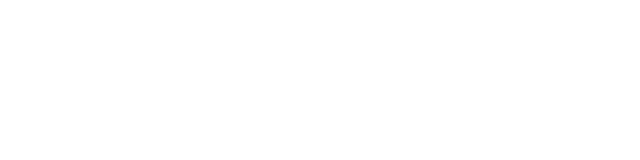
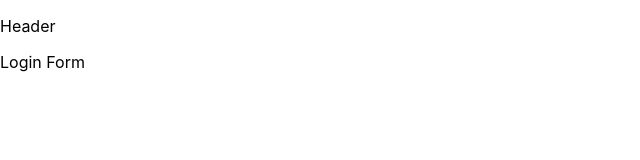
Before and after one commit to eric-holdener/library-cms-frontend, a React (Create React App) app: page /login in a window 1280 px wide. Before the commit this address had no page. Shown: the top 160 px of the page, without its empty margins (0-640 px from the left). Built offline with nearby package versions, Linux system fonts and the light colour scheme.

Commit message:
added user profile protected route, and an auth checker

```diff
--- a/src/App.js
+++ b/src/App.js
@@ -2,6 +2,9 @@ import { UserProvider } from "./contexts/UserContext";
 import { BrowserRouter, Routes, Route } from "react-router-dom";
 import Layout from "./components/Layout/Layout";
 import Home from "./components/Home/Home";
+import LoginPage from "./components/Login.js/LoginPage";
+import AuthChecker from "./components/Authentication/AuthChecker";
+import Profile from "./components/User/Profile";
 
 function App() {
   return (
@@ -10,6 +13,10 @@ function App() {
         <Routes>
           <Route path="/" element={<Layout />}>
             <Route index element={<Home />} />
+            <Route path="login" element={<LoginPage />} />
+            <Route path="user">
+              <Route path="profile" element={<AuthChecker><Profile /></AuthChecker>} />
+            </Route>
           </Route>
         </Routes>
       </BrowserRouter>
--- /dev/null
+++ b/src/components/Authentication/AuthChecker.js
@@ -0,0 +1,15 @@
+import { Navigate } from "react-router-dom";
+import { UserContext } from "../../contexts/UserContext";
+import { useContext } from "react";
+
+export default function AuthChecker(props) {
+  const { loggedInUser } = useContext(UserContext);
+  if (!loggedInUser) {
+    return (
+      <Navigate to="/login"/>
+    );
+  } else {
+    return props.children;
+  }
+
+}
--- /dev/null
+++ b/src/components/Login.js/LoginForm.js
@@ -0,0 +1,7 @@
+export default function LoginForm() {
+  return (
+    <div>
+      <p>Login Form</p>
+    </div>
+  )
+}
--- /dev/null
+++ b/src/components/Login.js/LoginPage.js
@@ -0,0 +1,9 @@
+import LoginForm from "./LoginForm";
+
+export default function LoginPage() {
+  return (
+    <>
+      <LoginForm />
+    </>
+  )
+}
--- /dev/null
+++ b/src/components/User/Profile.js
@@ -0,0 +1,7 @@
+export default function Profile() {
+  return (
+    <div>
+      <p>Profile</p>
+    </div>
+  )
+}
```
